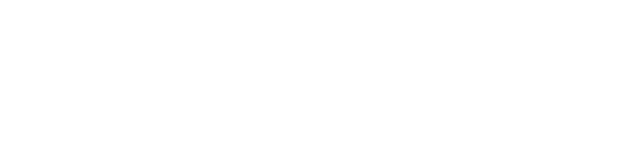
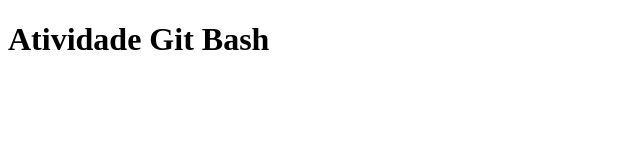
Before and after one commit to JheffersonWellys/AtividadeGit-06-03-23, a plain HTML site: page index.html in a window 1280 px wide. Shown: the whole page, without its empty margins (0-640 px from the left). Drawn offline with Linux system fonts and the light colour scheme.

Commit message:
Adicinando descrição

```diff
--- a/index.html
+++ b/index.html
@@ -7,6 +7,6 @@
     <title>Atividade 06-03-2022</title>
 </head>
 <body>
-
+    <h1>Atividade Git Bash</h1>
 </body>
 </html>
```
